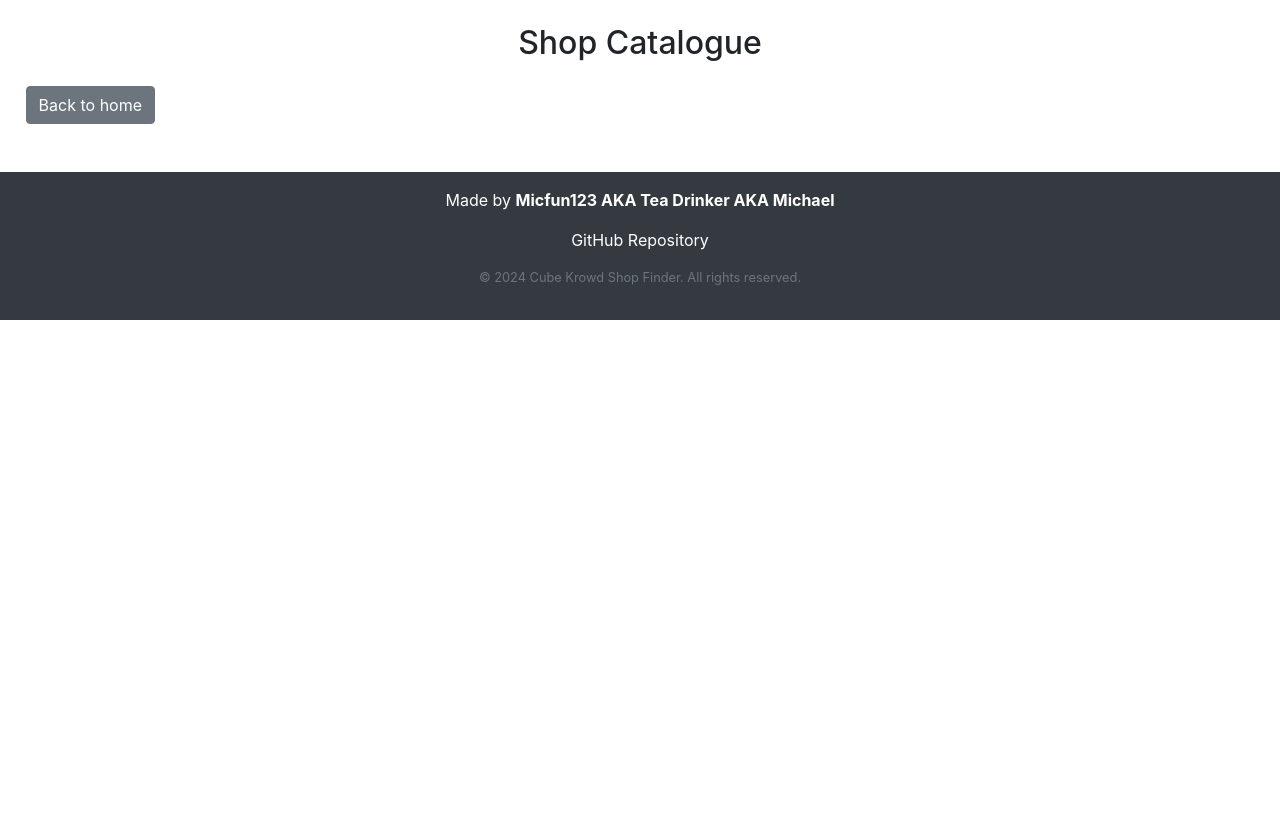
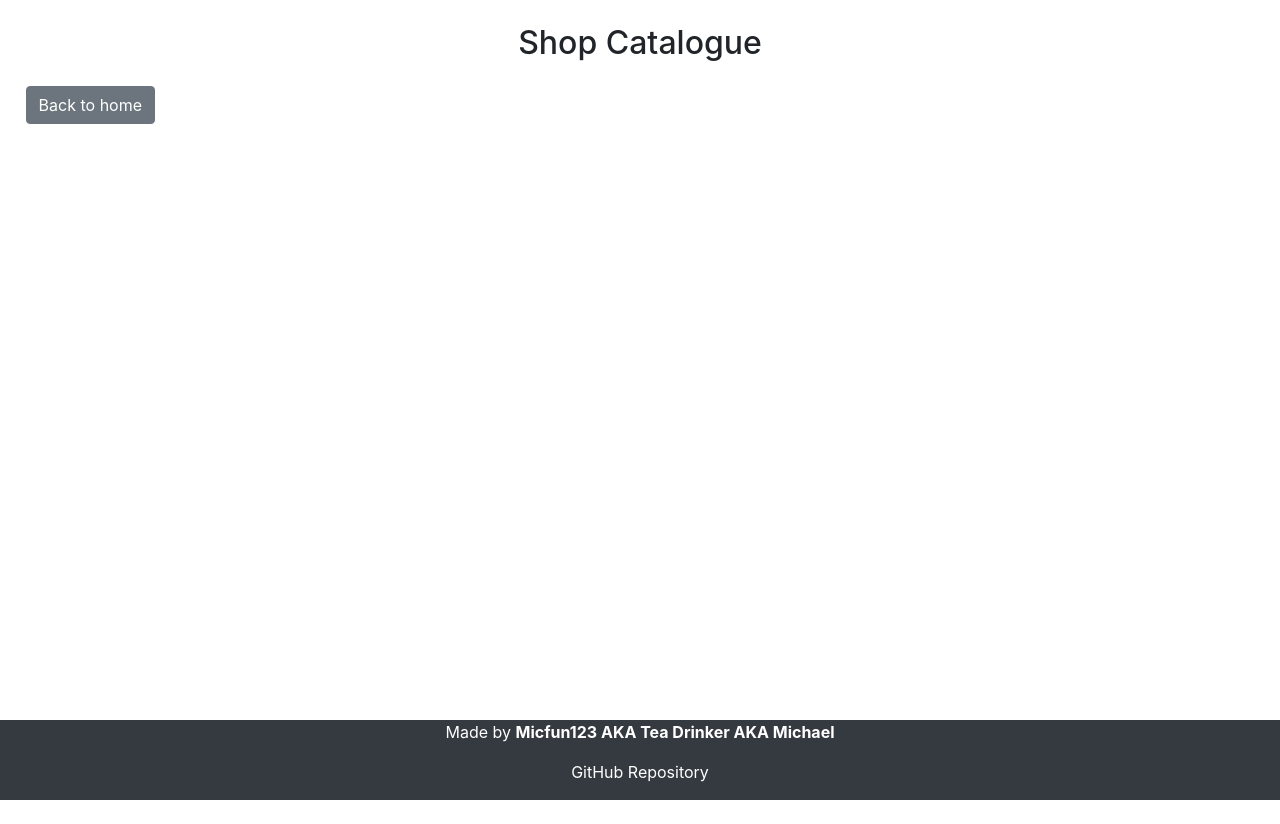
Before and after one commit to micfun123/CKShops, a Flask app: page /shop_catalogue in a window 1280 px wide. Before the commit the page ends 320 px from the top, so only its background shows below. Run offline with Flask 3, Linux system fonts and the light colour scheme; some libraries are stand-ins or nearby versions.

Commit message:
make self promo smaller

```diff
--- a/templates/shop_catalogue.html
+++ b/templates/shop_catalogue.html
@@ -5,6 +5,32 @@
     <meta name="viewport" content="width=device-width, initial-scale=1.0">
     <title>Shop Catalogue</title>
     <link href="https://maxcdn.bootstrapcdn.com/bootstrap/4.5.2/css/bootstrap.min.css" rel="stylesheet">
+    <style>
+        /* Ensures the body content takes up the full height of the page, minus the footer */
+        html, body {
+            height: 100%;
+            margin: 0;
+            padding: 0;
+        }
+
+        /* Wrapper to contain the content and push the footer to the bottom */
+        .content-wrapper {
+            min-height: calc(100% - 150px); /* Adjust based on footer height */
+            padding-bottom: 150px; /* Prevents content overlap with the footer */
+        }
+
+        /* Footer styling to lock it to the bottom */
+        footer {
+            position: fixed;
+            bottom: 0;
+            left: 0;
+            width: 100%;
+            height: 150; /* Adjust height as necessary */
+            background-color: #343a40; /* Dark background for the footer */
+            color: white;
+            text-align: center;
+        }
+    </style>
 </head>
 <body>
     <div class="container">
@@ -35,13 +61,13 @@
     </div>
     <a style="padding: 2%;" href="{{ url_for('index') }}"><button class="btn btn-secondary">Back to home</button></a>
 </body>
-<footer class="bg-dark text-white mt-5 py-3">
-    <div class="container text-center">
-        <p>Made by <a href="#" class="text-white font-weight-bold">Micfun123 AKA Tea Drinker AKA Michael</a></p>
-        <p><a href="#" class="text-white">GitHub Repository</a></p>
-        <p class="text-muted small">&copy; 2024 Cube Krowd Shop Finder. All rights reserved.</p>
+<footer>
+    <div class="container">
+        <p>Made by <a href="https://www.michaelrbparker.com" class="text-white font-weight-bold">Micfun123 AKA Tea Drinker AKA Michael</a></p>
+        <p>
+            <a href="https://github.com/micfun123/CKShops" class="text-white">GitHub Repository</a>
+        </p>
+        <script data-name="BMC-Widget" data-cfasync="false" src="https://cdnjs.buymeacoffee.com/1.0.0/widget.prod.min.js" data-id="Michaelrbparker" data-description="Support me on Buy me a coffee!" data-message="" data-color="#FF5F5F" data-position="right" data-x_margin="18" data-y_margin="18"></script>
     </div>
-    <script data-name="BMC-Widget" data-cfasync="false" src="https://cdnjs.buymeacoffee.com/1.0.0/widget.prod.min.js" data-id="Michaelrbparker" data-description="Support me on Buy me a coffee!" data-message="" data-color="#FF5F5F" data-position="right" data-x_margin="18" data-y_margin="18"></script>
-
 </footer>
 </html>
```
Also changed, not shown: templates/index.html (+30 -3 lines), templates/manage_shop.html (+29 -4 lines), templates/search.html (+29 -4 lines), templates/shops.html (+29 -4 lines).
